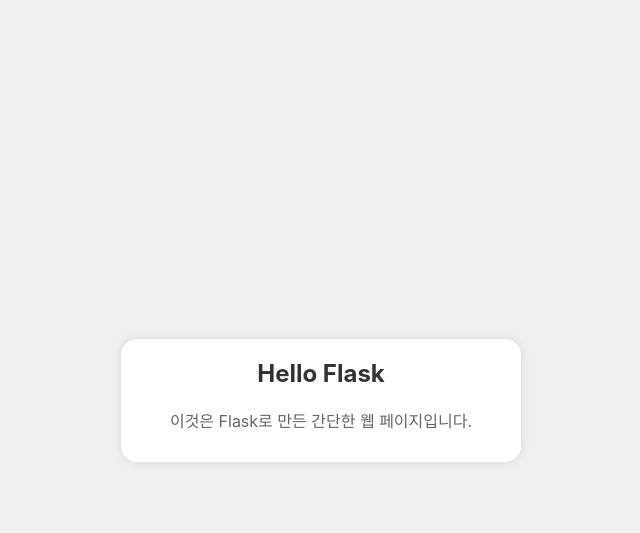
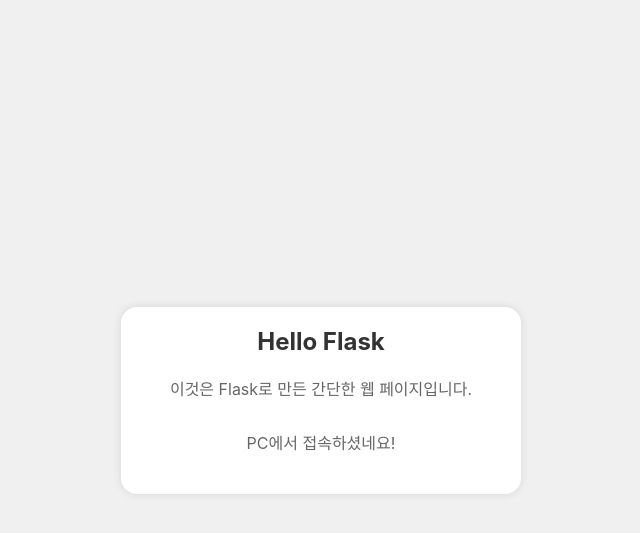
Before and after one commit to Mblockman/protest, a Flask app: page / in a window 1280 px wide. Shown: the top 533 px of the page, without its empty margins (319-959 px from the left). Run offline with Flask 3, Linux system fonts and the light colour scheme.

Commit message:
다섯번째 수업

```diff
--- a/templates/index.html
+++ b/templates/index.html
@@ -7,6 +7,10 @@
     <link rel="stylesheet" href="{{ url_for('static', filename='style.css') }}">
 </head>
 <body class="{{ 'mobile' if is_mobile else 'desktop' }} {{ 'android' if is_android else '' }} {{ 'ios' if is_ios else '' }}">
+<!--
+<body class="mobile android">
+<body class="mobile ios">
+<body class="desktop"> -->
     <div class="container">
         <h1 id="head">Hello Flask</h1>
         <p>이것은 Flask로 만든 간단한 웹 페이지입니다.</p>
@@ -18,6 +22,8 @@
             {% else %}
             <p class="mobile-message">모바일 기기에서 접속하셨네요!</p>
             {% endif %}
+        {% else %}
+        <p class="mobile-message">PC에서 접속하셨네요!</p>
         {% endif %}
     </div>
 </body>
```
